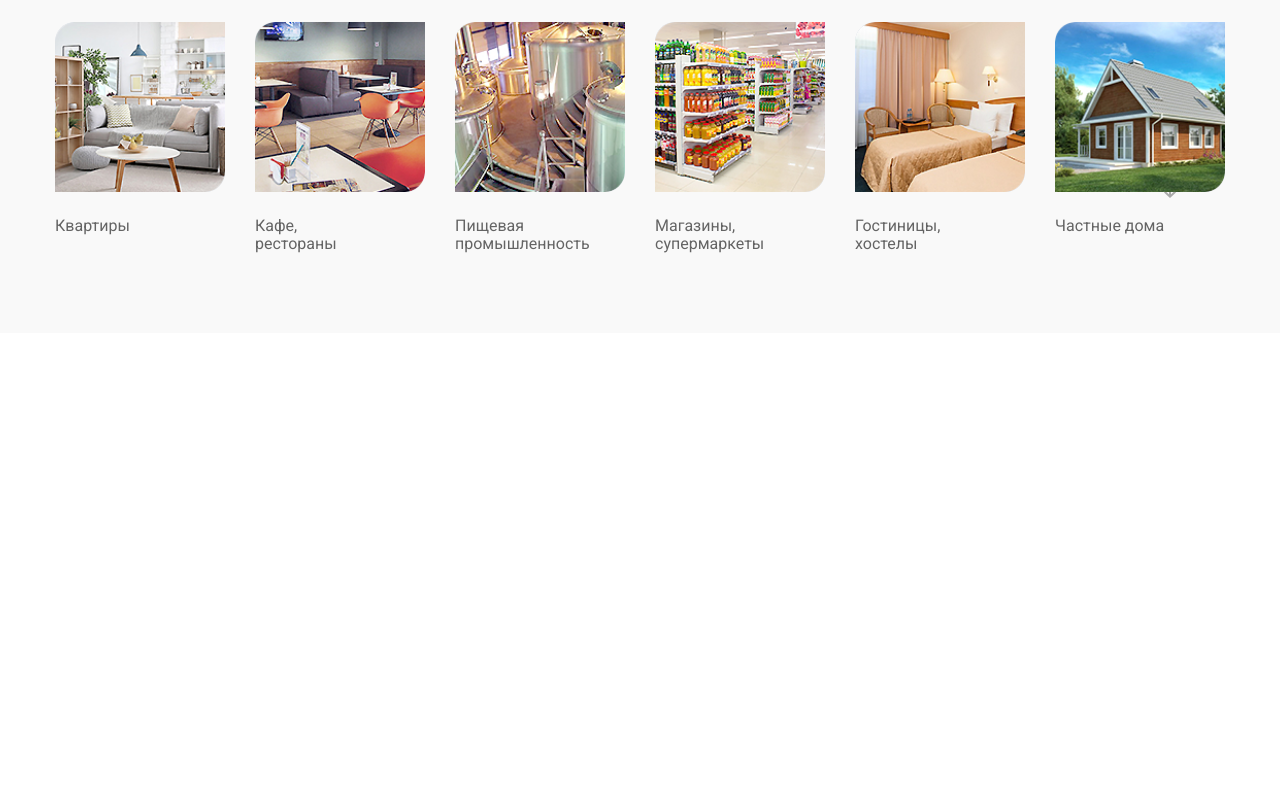
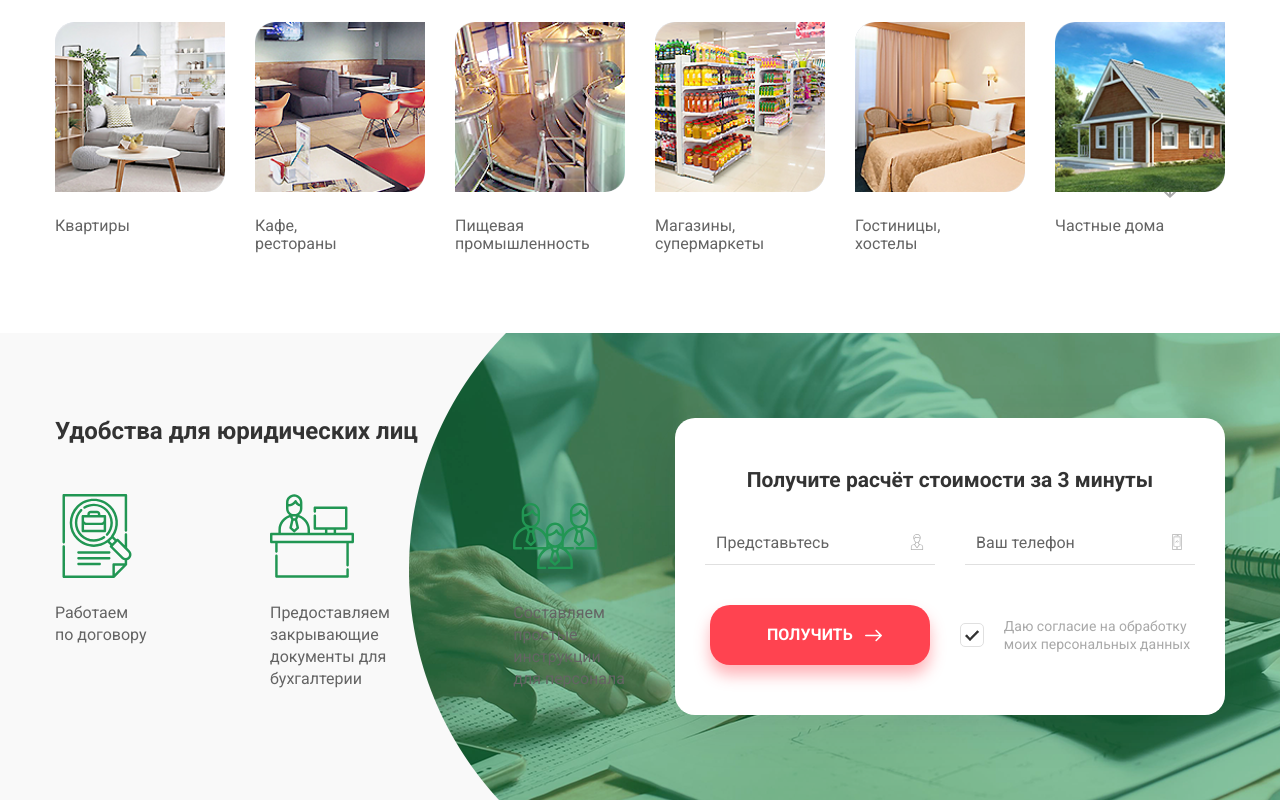
Before and after one commit to alexandr96b/sos.dez, a plain HTML site: page index.html in a window 1280 px wide. Shown: the part 3133-3933 px from the top of the page. Before the commit the page ends 3466 px from the top, so only its background shows below. Drawn offline with nearby package versions, Linux system fonts and the light colour scheme; some packages are replaced by stand-ins of ours.

Commit message:
add section b-wrap

```diff
--- a/css/style.css
+++ b/css/style.css
@@ -161,6 +161,11 @@ input{
 }
 .b-input-phone{
 	background: url(../images/smartphone.svg) no-repeat;
+	background-position: right 10px center;
+	background-size: 16px;
+}
+.b-input-name{
+	background: url(../images/user.svg) no-repeat;
 	background-position: right 10px center;
 	background-size: 16px;
 }
@@ -874,6 +879,7 @@ section{
 	-webkit-box-sizing: border-box;
 	-moz-box-sizing: border-box;
 	box-sizing: border-box;
+	background: #ffffff;
 }
 .b-services .b-nav{
 	padding: 150px 0 0 0;
@@ -906,3 +912,90 @@ section{
 	width: 100%;
 	height: 500px;
 }
+
+
+/* -------------- b-wrap -------------- */
+.b-wrap{
+	padding: 85px 0;
+	-webkit-box-sizing: border-box;
+	-moz-box-sizing: border-box;
+	box-sizing: border-box;
+	background: url(../images/b-wrap-bg.png) right top no-repeat;
+}
+.b-comfort{
+
+}
+.b-comfort-top{
+	margin: 0 0 50px 0;
+}
+.b-title-text{
+	color: #333;
+	font-size: 24px;
+	line-height: 26px;
+	font-weight: 700;
+	text-transform: none;
+	margin: 0;
+}
+.b-comfort-content{
+	display: flex;
+	justify-content: space-between;
+	align-items: flex-start;
+}
+.b-comfort-item{
+
+}
+.b-comfort-item__img{
+	width: 84px;
+	margin: 0 0 24px 0;
+}
+.b-comfort-item p{
+	color: #646464;
+	font-size: 16px;
+	line-height: 22px;
+	font-weight: 400;
+	margin: 0;
+}
+.b-wrap-right{
+	background: #ffffff;
+	border-radius: 20px;
+	box-shadow: 0 10px 50px rgba(51, 51, 51, 0.1);
+	padding: 50px 30px 50px 30px;
+	-webkit-box-sizing: border-box;
+	-moz-box-sizing: border-box;
+	box-sizing: border-box;
+	margin: 0 0 0 20px;
+}
+.b-form{
+
+}
+.b-form-top{
+	text-align: center;
+	margin: 0 0 28px 0;
+}
+.b-form-top span{
+	color: #333;
+	font-size: 21px;
+	line-height: 24px;
+	font-weight: 700;
+}
+.b-form-row{
+	display: flex;
+	justify-content: center;
+	align-items: center;
+	margin: 0 0 40px 0;
+}
+.b-form-row:last-child{
+	margin: 0;
+}
+.b-form-row .b-input-text{
+	margin: 0 30px 0 0;
+}
+.b-form-row .b-input-text:last-child{
+	margin: 0;
+}
+.b-form-row .b-input-btn{
+	margin: 0 30px 0 0;
+}
+.b-form-row .b-checkbox{
+	margin: 0;
+}
--- a/index.html
+++ b/index.html
@@ -489,6 +489,73 @@ modal-modal-callback
 		</section>
 		<!-- end b-services -->
 
+		<!-- begin b-wrap -->
+		<section class="b-wrap">
+			<div class="container">
+				<div class="row">
+					<div class="col-xl-6 col-lg-6 col-md-12 col-sm-12">
+						<div class="b-comfort">
+							<div class="b-comfort-top">
+								<h3 class="b-title-text">Удобства для юридических лиц</h3>
+							</div>
+							<div class="b-comfort-content">
+								<div class="b-comfort-item">
+									<div class="b-comfort-item__img">
+										<img src="images/b-comfort-item__img.svg" alt="">
+									</div>
+									<p>Работаем<br/>
+									по договору</p>
+								</div>
+								<div class="b-comfort-item">
+									<div class="b-comfort-item__img">
+										<img src="images/b-comfort-item__img2.svg" alt="">
+									</div>
+									<p>Предоставляем <br/>
+									закрывающие <br/>
+									документы для <br/>
+									бухгалтерии</p>
+								</div>
+								<div class="b-comfort-item">
+									<div class="b-comfort-item__img">
+										<img src="images/b-comfort-item__img3.svg" alt="">
+									</div>
+									<p>Составляем <br/>
+									простые <br/>инструкции <br/>
+									для персонала</p>
+								</div>
+							</div>
+						</div>
+					</div>
+					<div class="col-xl-6 col-lg-6 col-md-12 col-sm-12">
+						<div class="b-wrap-right">
+							<div class="b-form">
+								<div class="b-form-top">
+									<span>Получите расчёт стоимости за 3 минуты</span>
+								</div>
+								<form action="">
+									<form class="validate" action="">
+										<div class="b-form-row">
+											<input class="b-input-text b-input-name" name="name" type="text" placeholder="Представьтесь">
+											<input class="b-input-text b-input-phone" name="phone" type="text" placeholder="Ваш телефон">
+										</div>
+										<div class="b-form-row">
+											<input class="b-input-btn red-btn" type="submit" value="Получить">
+											<div class="b-checkbox">
+												<input type="checkbox" checked id="b1" name="b4" />
+												<label for="b1"><span></span><i>Даю согласие на обработку<br/> моих
+												персональных данных</i></label>
+											</div>
+										</div>
+									</form>
+								</form>
+							</div>
+						</div>
+					</div>
+				</div>
+			</div>
+		</section>
+		<!-- end b-wrap -->
+
 		<!-- begin b-footer -->
 		<footer class="b-footer">
 
```
Also changed, not shown: images/b-comfort-item__img.svg (added), images/b-comfort-item__img2.svg (added), images/b-comfort-item__img3.svg (added), images/b-wrap-bg.jpg (added), images/b-wrap-bg.png (added), images/user.svg (added).
